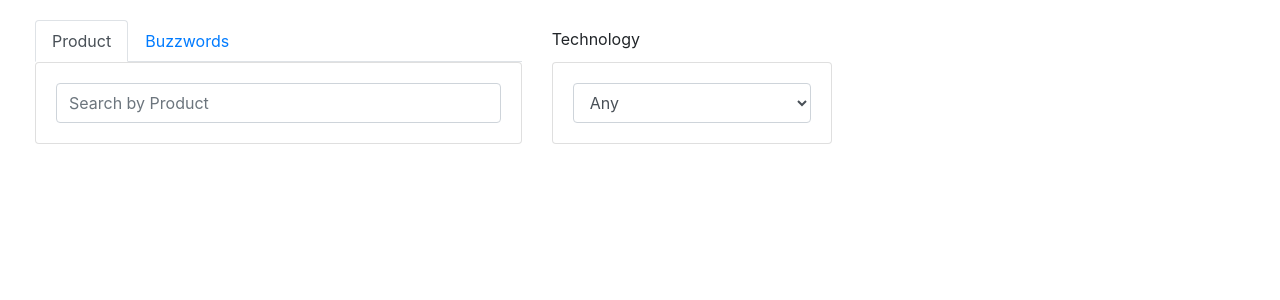
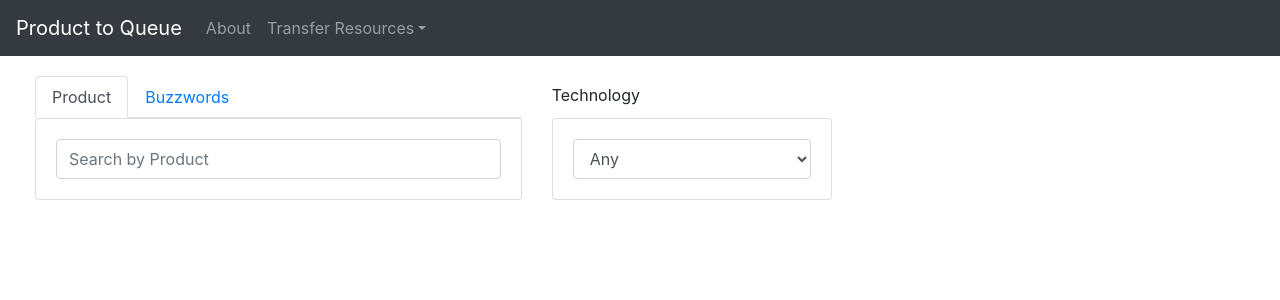
Before and after one commit to benelan/product2queue, a React (Create React App) app: page / in a window 1280 px wide. Shown: the top 300 px of the page. Built offline with nearby package versions, Linux system fonts and the light colour scheme.

Commit message:
added navbar

```diff
--- a/src/components/App.js
+++ b/src/components/App.js
@@ -3,6 +3,7 @@ import Papa from "papaparse";
 import lunr from "lunr";
 import "bootstrap/dist/css/bootstrap.min.css";
 import Search from "./Search";
+import Navb from "./ui/Navb";
 
 class App extends React.Component {
   constructor(props) {
@@ -51,7 +52,7 @@ class App extends React.Component {
     for (let i = 1; i < 15; i += 2) {
       // iterate through the technologies
       // init the json of technologies to queues
-      const t = header[i].replace(/\s/g, '')
+      const t = header[i].replace(/\s/g, "");
       tech[t] = [];
       techList.push(header[i]);
     }
@@ -74,9 +75,9 @@ class App extends React.Component {
             // removes spaces in tech like 'Data Management'
             // for the new buzzword variable name
             object[`b_${header[i].replace(/\s/g, "")}`] = row[i + 1];
-            if (!tech[header[i].replace(/\s/g, '')].includes(row[i])) {
+            if (!tech[header[i].replace(/\s/g, "")].includes(row[i])) {
               // if the queue hasn't already been added to the tech object
-              tech[header[i].replace(/\s/g, '')].push(row[i]); // add it
+              tech[header[i].replace(/\s/g, "")].push(row[i]); // add it
             }
           }
         }
@@ -134,12 +135,15 @@ class App extends React.Component {
   }
   render() {
     return (
+      <React.Fragment>
+        <Navb />
         <Search
           index={this.state.index}
           prod={this.state.prod}
           tech={this.state.tech}
           techList={this.state.techList}
         />
+      </React.Fragment>
     );
   }
 }
--- /dev/null
+++ b/src/components/ui/Navb.js
@@ -0,0 +1,56 @@
+import React, { useState } from "react";
+import {
+  Collapse,
+  Navbar,
+  NavbarToggler,
+  NavbarBrand,
+  Nav,
+  NavItem,
+  NavLink,
+  UncontrolledDropdown,
+  DropdownToggle,
+  DropdownMenu,
+  DropdownItem
+} from "reactstrap";
+
+const Navb = (props) => {
+  const [isOpen, setIsOpen] = useState(false);
+
+  const toggle = () => setIsOpen(!isOpen);
+
+  return (
+    <div>
+      <Navbar color="dark" dark expand="md">
+        <NavbarBrand href="/">Product to Queue</NavbarBrand>
+        <NavbarToggler onClick={toggle} />
+        <Collapse isOpen={isOpen} className="float-right" navbar>
+          <Nav className="mr-auto" navbar>
+            <NavItem>
+              <NavLink href="/about/">About</NavLink>
+            </NavItem>
+            <UncontrolledDropdown nav inNavbar>
+              <DropdownToggle nav caret>
+                Transfer Resources
+              </DropdownToggle>
+              <DropdownMenu right>
+                <DropdownItem>
+                  <NavLink href="https://esri.lightning.force.com/lightning/r/Knowledge__kav/ka15x0000008f0KAAQ/view">
+                    Data Management
+                  </NavLink>
+                </DropdownItem>
+                {/* <DropdownItem divider /> */}
+                <DropdownItem>
+                  <NavLink href="https://esri.lightning.force.com/lightning/r/Knowledge__kav/ka15x0000008kIXAAY/view">
+                    SDK
+                  </NavLink>
+                </DropdownItem>
+              </DropdownMenu>
+            </UncontrolledDropdown>
+          </Nav>
+        </Collapse>
+      </Navbar>
+    </div>
+  );
+};
+
+export default Navb;
--- a/src/index.css
+++ b/src/index.css
@@ -13,7 +13,6 @@ code {
 }
 
 select:active,
-select:focus,
 input:active,
 input:focus,
 input:hover,
```
Lines whose indentation alone changed are shown as unchanged.
